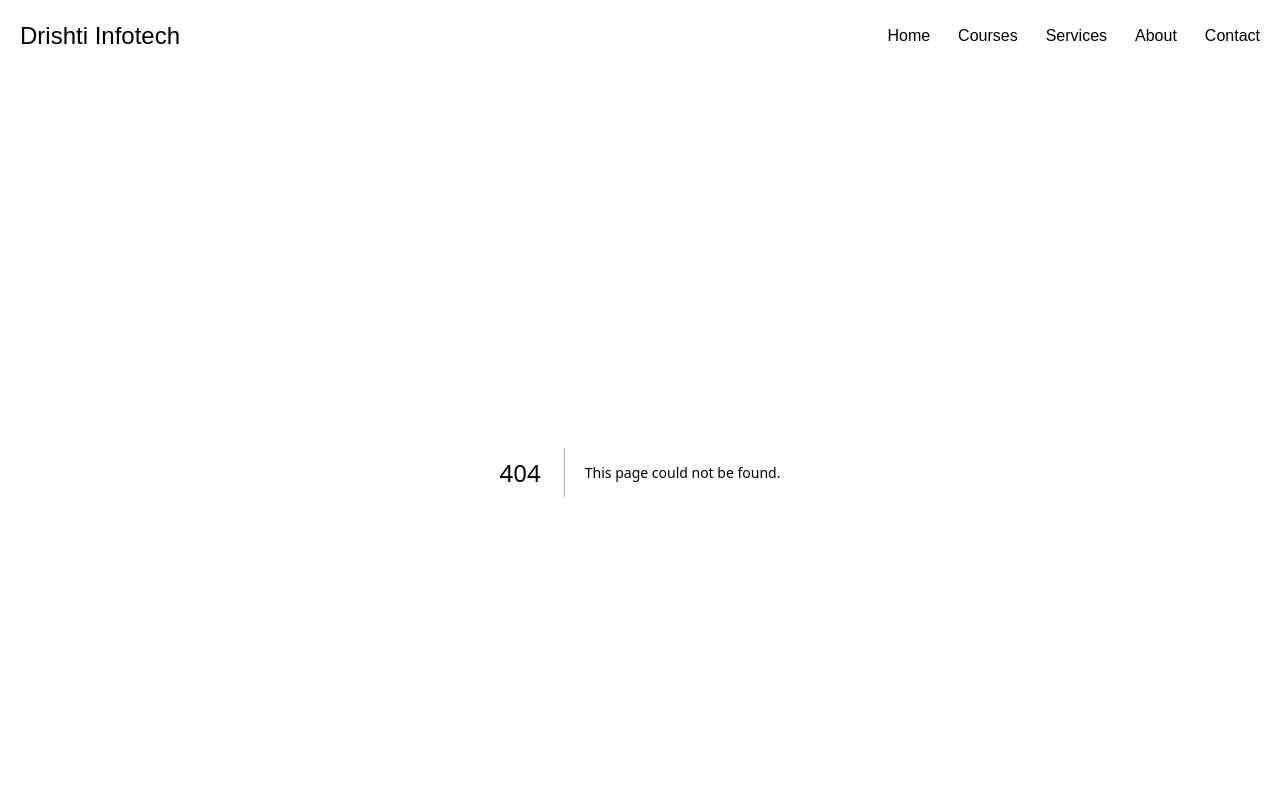
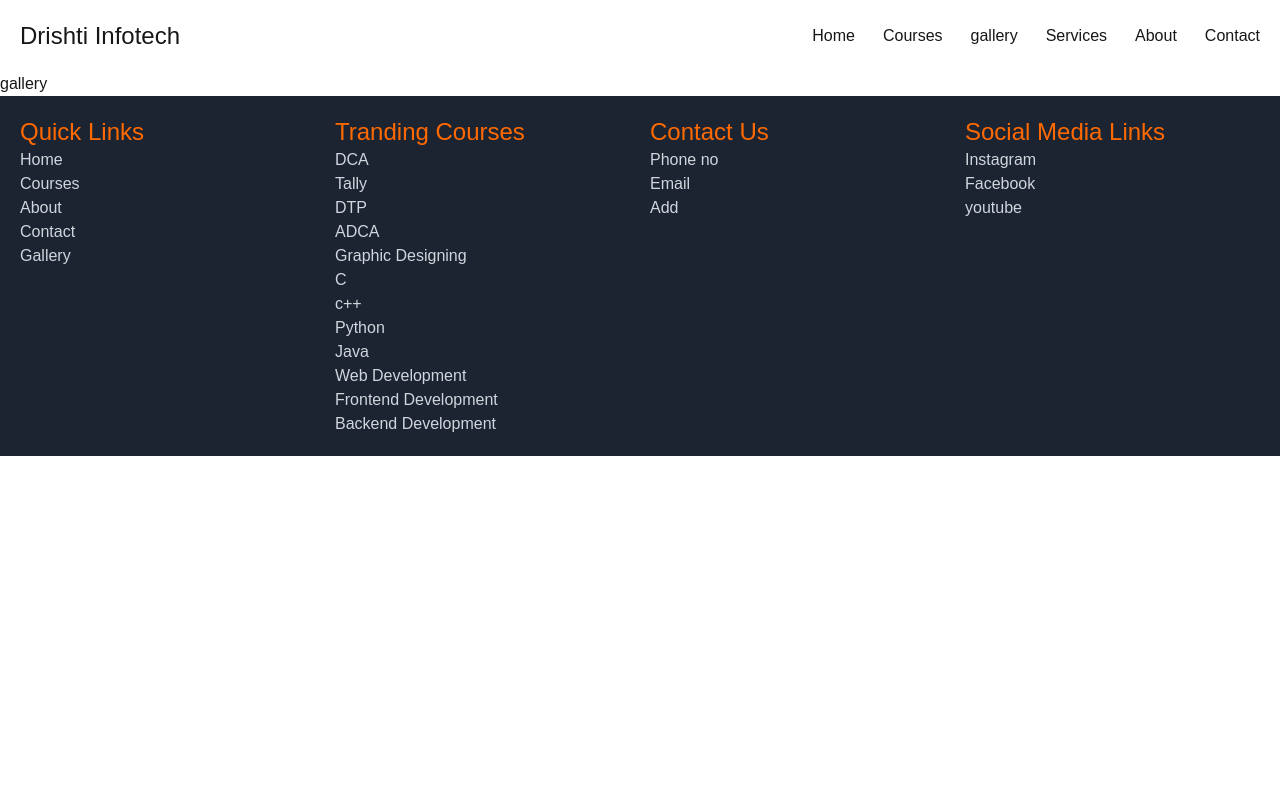
Before and after one commit to akakashkumar/drishti-infotech-ranchi, a Next.js app: page /gallery in a window 1280 px wide. Before the commit this address had no page. Shown: the top 800 px of the page. Built offline with nearby package versions, Linux system fonts and the light colour scheme.

Commit message:
footer item add

```diff
--- a/src/app/courses/[course]/page.js
+++ b/src/app/courses/[course]/page.js
@@ -1,7 +1,13 @@
+'use client'
+import { useParams } from "next/navigation"
+
 export default function Course(){
+    const {course}= useParams()
+    console.log(course)
+
     return(
         <div>
-            corsesss
+           {course}
         </div>
     )
 }
--- /dev/null
+++ b/src/app/gallery/page.js
@@ -0,0 +1,7 @@
+export default function Gallery(){
+    return(
+        <div>
+            gallery
+        </div>
+    )
+}
--- a/src/components/Footer.js
+++ b/src/components/Footer.js
@@ -1,14 +1,129 @@
-export default function Footer(){
-    return(
+"use client";
+import Link from "next/link";
+import { useState } from "react";
+
+export default function Footer() {
+  const [quickLinks, setQuickLinks] = useState([
+    {
+        item: "Home",
+        path: "/",
+      },
+    {
+      item: "Courses",
+      path: "/courses",
+    },
+    {
+      item: "About",
+      path: "/about",
+    },
+    {
+      item: "Contact",
+      path: "/contact",
+    },
+    {
+      item: "Gallery",
+      path: "/gallery",
+    },
+  ]);
+  const [courses, setCourses] = useState([
+    {
+        item: "DCA",
+        path: "/dca",
+    },
+    {
+        item: "Tally",
+        path: "/tally",
+    },
+    {
+        item: "DTP",
+        path: "/dtp",
+    },
+    {
+        item: "ADCA",
+        path: "/adca",
+    },
+    {
+        item: "Graphic Designing",
+        path: "/graphic-designing",
+    },
+    {
+        item: "C",
+        path: "/c",
+    },
+    {
+        item: "c++",
+        path: "/c++",
+    },
+    {
+        item: "Python",
+        path: "/python",
+    },
+    {
+        item: "Java",
+        path: "/java",
+    },
+    {
+        item: "Web Development",
+        path: "/web-development",
+    },
+    {
+        item: "Frontend Development",
+        path: "/frontend-development",
+    },
+    {
+        item: "Backend Development",
+        path: "/backend-development",
+    },
+
+  ])
+  return (
+    <div className="bg-[#1c2331]">
+      <footer className="container mx-auto px-4 lg:px-5 py-5">
+       <div className="grid md:grid-cols-2 gap-5 lg:grid-cols-4">
+       <div>
+          <h2 className="text-2xl font-medium text-orange-500 ">
+            Quick Links
+          </h2>
+          <ul>
+            {quickLinks.map((e, i) => {
+              return (
+                <li className="text-gray-300 font-light" key={i}>
+                  <Link href={e.path}>{e.item}</Link>
+                </li>
+              );
+            })}
+          </ul>
+        </div>
         <div>
-            <footer className="container mx-auto px-4 lg:px-5 py-5">
-                <div>
-                    <h2>Quick Links</h2>
-                    <ul>
-                        <li>Courses</li>
-                    </ul>
-                </div>
-            </footer>
+            <h2 className="text-2xl font-medium text-orange-500 ">Tranding Courses</h2>
+            <ul>
+                {
+                    courses.map((e,i)=>{
+                        return(
+                            <li className="text-gray-300" key={i}><Link href={`/courses/${e.path}`}>{e.item}</Link></li>
+                        )
+                    })
+                }
+            </ul>
         </div>
-    )
+        <div>
+            <h2 className="text-2xl text-orange-500 font-medium">Contact Us</h2>
+            <ul className="text-gray-300 font-light">
+                <li>Phone no</li>
+                <li>Email</li>
+                <li>Add</li>
+            </ul>
+        </div>
+        <div>
+            <h2 className="text-2xl text-orange-500 font-medium">Social Media Links</h2>
+            <ul className="text-gray-300 font-light">
+                <li>Instagram</li>
+                <li>Facebook</li>
+                <li>youtube</li>
+            </ul>
+        </div>
+       </div>
+      </footer>
+    </div>
+  );
 }
--- a/src/components/Header.js
+++ b/src/components/Header.js
@@ -12,6 +12,10 @@ export default function Header() {
         {
           name: "Courses",
           path: "/courses",
+        },
+        {
+          name:"gallery",
+          path: '/gallery'
         },
         {
           name: "Services",
```
